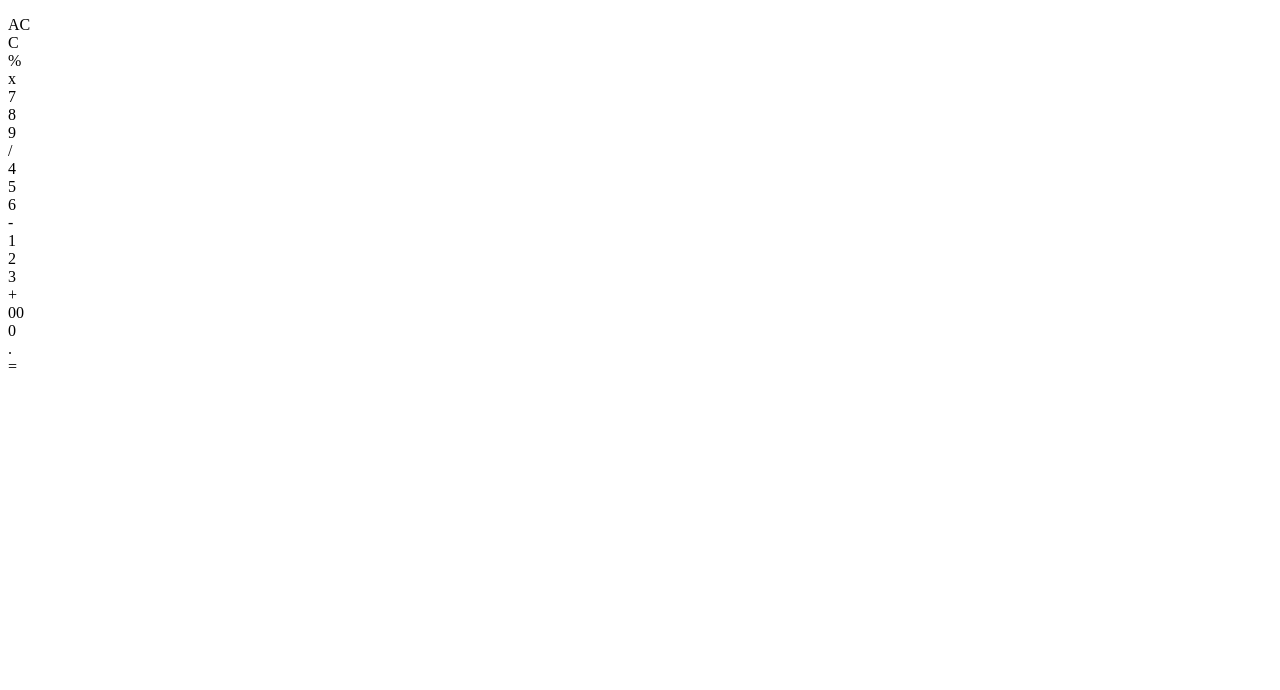
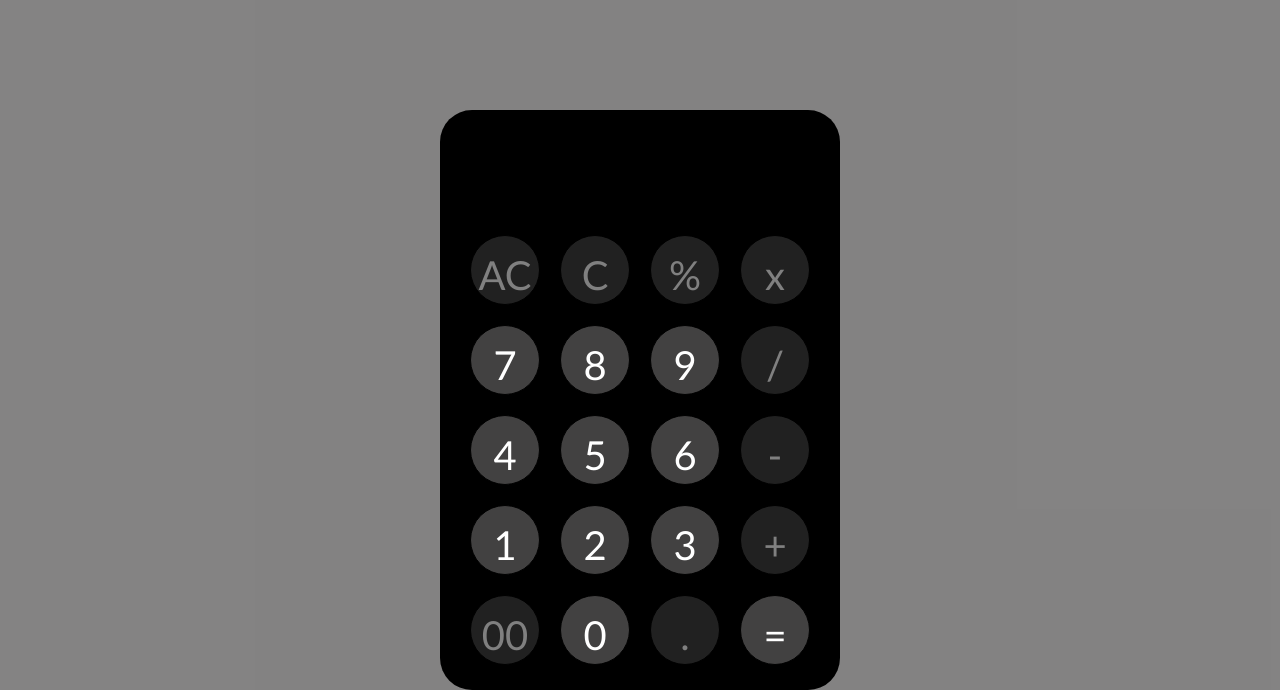
Before and after one commit to PrateekRajput12/Calculator-1, a plain HTML site: page index.html in a window 1280 px wide. Shown: the top 690 px of the page. Drawn offline with Linux system fonts and the light colour scheme.

Commit message:
css done

```diff
--- a/index.html
+++ b/index.html
@@ -5,55 +5,59 @@
     <meta charset="UTF-8">
     <meta name="viewport" content="width=device-width, initial-scale=1.0">
     <title>Calculator</title>
+    <link rel="stylesheet" href="style.css">
 </head>
 
 <body>
 
     <div class="conatiner">
-
+        <h1>Calculator</h1>
+        <div class="content">
             <div class="outpu">
                 <p id="output"></p>
             </div>
             <div class="btns">
 
                 <div class="row">
-                <div class="col clearall">AC</div>
-                <div class="col clearone">C</div>
-                <div class="col modulus">%</div>
-                <div class="col mul">x</div>
+                    <button class="col clearall unq" onclick={run}>AC</button>
+                    <button class="col clearone unq">C</button>
+                    <button class="col modulus unq">%</button>
+                    <button class="col mul unq">x</button>
                 </div>
 
                 <div class="row">
-                <div class="col seven">7</div>
-                <div class="col ight">8</div>
-                <div class="col nine">9</div>
-                <div class="col divide">/</div>
+                    <button class="col seven">7</button>
+                    <button class="col ight">8</button>
+                    <button class="col nine">9</button>
+                    <button class="col divide unq">/</button>
                 </div>
 
                 <div class="row">
-                <div class="col four">4</div>
-                <div class="col five">5</div>
-                <div class="col six">6</div>
-                <div class="col minus">-</div>
+                    <button class="col four">4</button>
+                    <button class="col five">5</button>
+                    <button class="col six">6</button>
+                    <button class="col minus unq">-</button>
                 </div>
 
                 <div class="row">
-                <div class="col one">1</div>
-                <div class="col two">2</div>
-                <div class="col three">3</div>
-                <div class="col plus">+</div>
+                    <button class="col one">1</button>
+                    <button class="col two">2</button>
+                    <button class="col three">3</button>
+                    <button class="col plus unq">+</button>
                 </div>
 
 
                 <div class="row">
-                <div class="col doublezero">00</div>
-                <div class="col zero">0</div>
-                <div class="col dot">.</div>
-                <div class="col equalto">=</div>
+                    <button class="col doublezero unq">00</button>
+                    <button class="col zero">0</button>
+                    <button class="col dot unq">.</button>
+                    <button class="col equalto yellow">=</button>
                 </div>
             </div>
 
         </div>
+    </div>
+    <script src="script.js"></script>
 </body>
 
 </html>
--- a/style.css
+++ b/style.css
@@ -0,0 +1,82 @@
+* {
+    margin: 0;
+    box-sizing: border-box;
+    padding: 0;
+}
+
+h1 {
+    font-size: 3rem;
+    margin-bottom: 40px;
+    position: absolute;
+    right: 80px;
+    bottom: 10px;
+}
+
+.conatiner {
+    width: 100vw;
+    height: 100vh;
+    background-color: rgba(100, 99, 99, 0.795);
+    justify-content: center;
+    align-items: center;
+    display: flex;
+    flex-direction: column;
+}
+
+.content {
+    width: 400px;
+    background-color: black;
+    display: flex;
+    justify-content: center;
+    align-items: center;
+    flex-direction: column;
+    padding: 15px;
+    border-radius: 2rem;
+}
+
+.outpu {
+    width: 400px;
+    padding: 5px 8px;
+    /* border: 1px solid; */
+    height: 100px;
+    color: white;
+    padding: 20px 10px;
+
+
+}
+
+#output {
+    text-align: right;
+    font-size: 3rem;
+}
+
+.row {
+    display: grid;
+    grid-template-columns: repeat(4, 1fr);
+    /* gap: 10px; */
+
+
+}
+
+.col {
+    /* width: 10px; */
+    border: 1px solid black;
+    /* background-color: rgb(33, 33, 33); */
+    margin: 10px;
+    font-size: 2.5rem;
+    border-radius: 1000px;
+    width: 70px;
+    height: 70px;
+    text-align: center;
+    padding-top: 10px;
+    background-color: rgb(66, 65, 65);
+    color: white;
+    font-weight: semi-bold;
+    font-family: 'Gill Sans', 'Gill Sans MT', Calibri, 'Trebuchet MS', sans-serif;
+
+}
+
+.unq {
+    color: gray;
+    background-color: rgb(33, 33, 33);
+
+}
```
Lines whose indentation alone changed are shown as unchanged.
